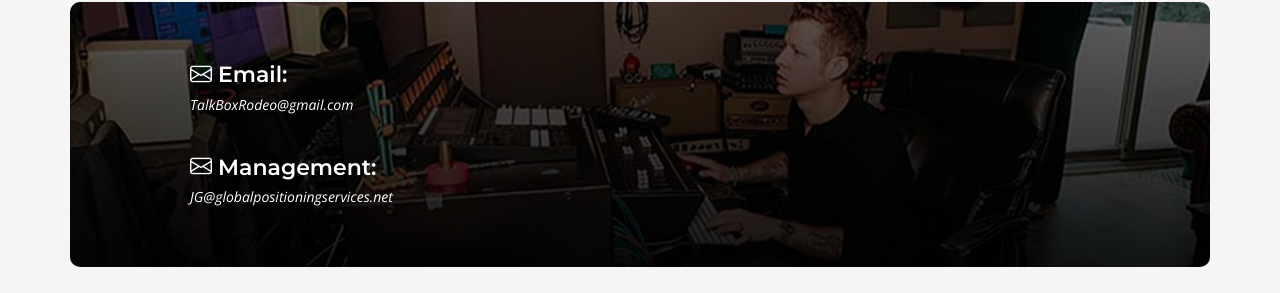
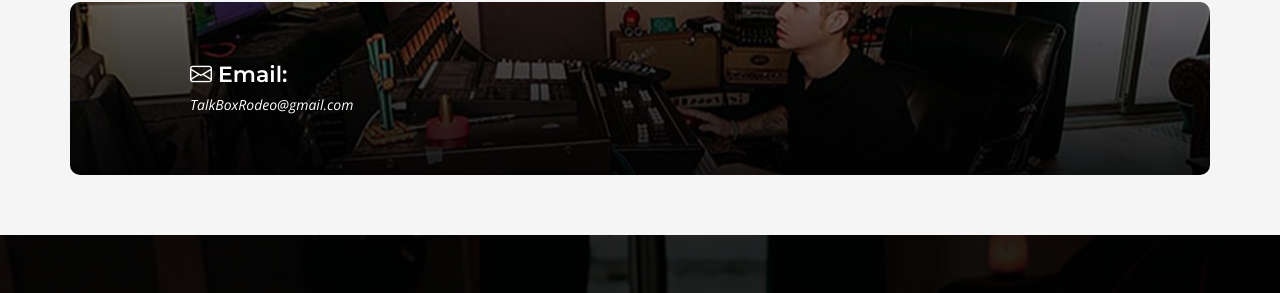
Before and after one commit to emilyann505/lincoln, a website: page index.html in a window 1280 px wide. Shown: the part 6760-7053 px from the top of the page. Drawn offline with nearby package versions, Linux system fonts and the light colour scheme; a web font is replaced by a local one.

Commit message:
removed mgt

```diff
--- a/index.html
+++ b/index.html
@@ -626,10 +626,6 @@
                 <h4><em class="bi bi-envelope"></em> Email:</h4>
                 <p><em>TalkBoxRodeo@gmail.com</em></p>
               </div>
-
-              <div class="phone">
-               <h4><em class="bi bi-envelope"></em> Management:</h4>
-                <p><em>JG@globalpositioningservices.net </em></p>
               </div>
 
             </div>
```
Also changed, not shown: assets/img/lp-082622-001-copy.jpg (added).
